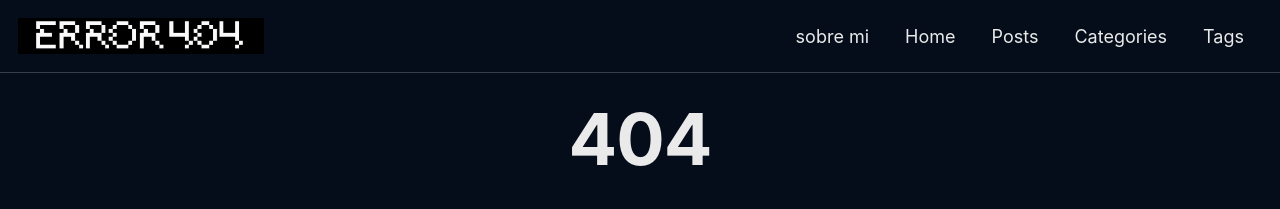
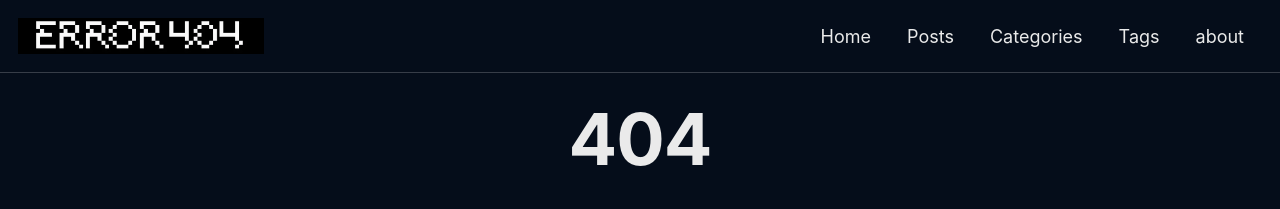
Before and after one commit to Fallenangel666-htb/zzero.github.io, a Jekyll site: the page built from 404.html, in a window 1280 px wide. Shown: the top 209 px of the page. Built offline with Jekyll 4.4.1, drawn with Linux system fonts in a browser that asks for light colours; cached includes are drawn as plain includes; a script that is not in the unit is left out.

Commit message:
Update navigation.yml

```diff
--- a/_data/navigation.yml
+++ b/_data/navigation.yml
@@ -1,6 +1,4 @@
 main:
-  - title: "sobre mi"
-    url: /about/
   - title: "Home"
     url: /
   - title: "Posts"
@@ -9,3 +7,5 @@ main:
     url: /categories/
   - title: "Tags"
     url: /tags/
+  - title: "about"
+    url: /about/
```
